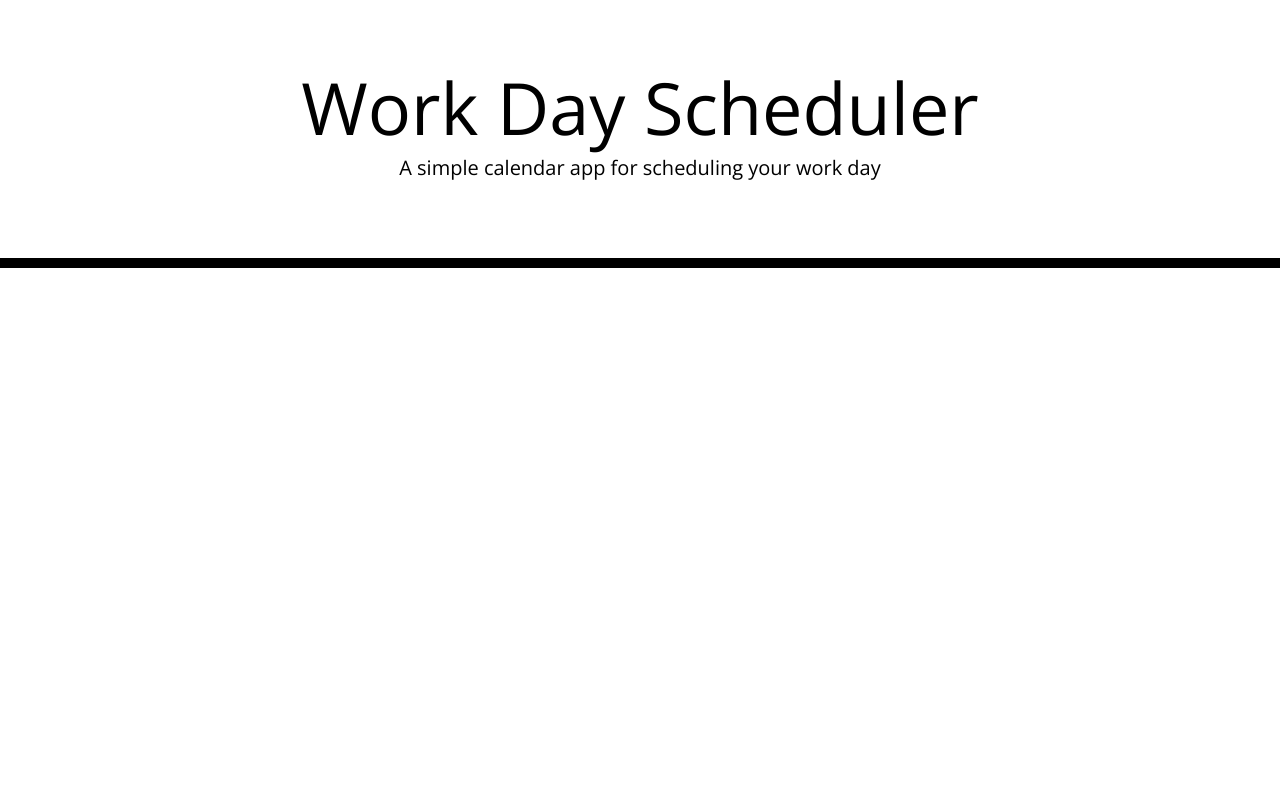
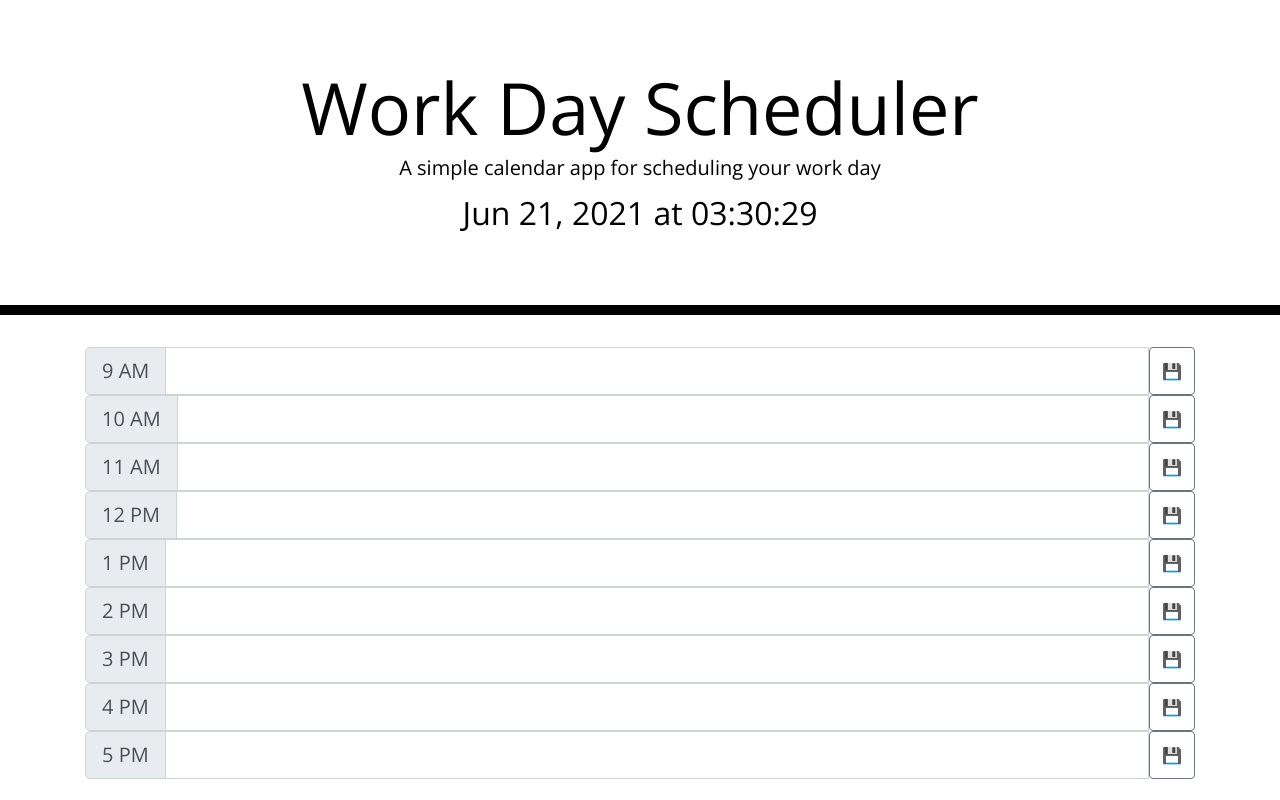
Before and after one commit to LRumgay/Work-Schedule-BCS, a plain HTML site: page index.html in a window 1280 px wide. Drawn offline with nearby package versions, Linux system fonts and the light colour scheme.

Commit message:
Finished Html elements, JS clock working

```diff
--- a/index.html
+++ b/index.html
@@ -4,6 +4,7 @@
     <meta charset="UTF-8" />
     <meta name="viewport" content="width=device-width, initial-scale=1.0" />
     <meta http-equiv="X-UA-Compatible" content="ie=edge" />
+    <title>Work Planner</title>
     <link
       rel="stylesheet"
       href="https://stackpath.bootstrapcdn.com/bootstrap/4.3.1/css/bootstrap.min.css"
@@ -19,7 +20,6 @@
       rel="stylesheet"
     />
     <link rel="stylesheet" href="style.css" />
-    <title>Work Day Scheduler</title>
   </head>
 
   <body>
@@ -27,12 +27,84 @@
       <h1 class="display-3">Work Day Scheduler</h1>
       <p class="lead">A simple calendar app for scheduling your work day</p>
       <p id="currentDay" class="lead"></p>
+      <h2 id="now">00:00:00</h2>
     </header>
     <div class="container">
+      <div class="input-group input-group-lg">
+        <div class="input-group-prepend">
+          <span class="input-group-text" id="inputGroup-sizing-lg">9 AM</span>
+        </div>
+        <input type="text" class="form-control" aria-label="Sizing example input" aria-describedby="inputGroup-sizing-lg">
+        <button class="btn btn-outline-secondary" type="button" id="button-addon2">💾</button>
+      </div>
+
+      <div class="input-group input-group-lg">
+        <div class="input-group-prepend">
+          <span class="input-group-text" id="inputGroup-sizing-lg">10 AM</span>
+        </div>
+        <input type="text" class="form-control" aria-label="Sizing example input" aria-describedby="inputGroup-sizing-lg">
+        <button class="btn btn-outline-secondary" type="button" id="button-addon2">💾</button>
+      </div>
+
+      <div class="input-group input-group-lg">
+        <div class="input-group-prepend">
+          <span class="input-group-text" id="inputGroup-sizing-lg">11 AM</span>
+        </div>
+        <input type="text" class="form-control" aria-label="Sizing example input" aria-describedby="inputGroup-sizing-lg">
+        <button class="btn btn-outline-secondary" type="button" id="button-addon2">💾</button>
+      </div>
+
+      <div class="input-group input-group-lg">
+        <div class="input-group-prepend">
+          <span class="input-group-text" id="inputGroup-sizing-lg">12 PM</span>
+        </div>
+        <input type="text" class="form-control" aria-label="Sizing example input" aria-describedby="inputGroup-sizing-lg">
+        <button class="btn btn-outline-secondary" type="button" id="button-addon2">💾</button>
+      </div>
+
+      <div class="input-group input-group-lg">
+        <div class="input-group-prepend">
+          <span class="input-group-text" id="inputGroup-sizing-lg">1 PM</span>
+        </div>
+        <input type="text" class="form-control" aria-label="Sizing example input" aria-describedby="inputGroup-sizing-lg">
+        <button class="btn btn-outline-secondary" type="button" id="button-addon2">💾</button>
+      </div>
+
+      <div class="input-group input-group-lg">
+        <div class="input-group-prepend">
+          <span class="input-group-text" id="inputGroup-sizing-lg">2 PM</span>
+        </div>
+        <input type="text" class="form-control" aria-label="Sizing example input" aria-describedby="inputGroup-sizing-lg">
+        <button class="btn btn-outline-secondary" type="button" id="button-addon2">💾</button>
+      </div>
+
+      <div class="input-group input-group-lg">
+        <div class="input-group-prepend">
+          <span class="input-group-text" id="inputGroup-sizing-lg">3 PM</span>
+        </div>
+        <input type="text" class="form-control" aria-label="Sizing example input" aria-describedby="inputGroup-sizing-lg">
+        <button class="btn btn-outline-secondary" type="button" id="button-addon2">💾</button>
+      </div>
+
+      <div class="input-group input-group-lg">
+        <div class="input-group-prepend">
+          <span class="input-group-text" id="inputGroup-sizing-lg">4 PM</span>
+        </div>
+        <input type="text" class="form-control" aria-label="Sizing example input" aria-describedby="inputGroup-sizing-lg">
+        <button class="btn btn-outline-secondary" type="button" id="button-addon2">💾</button>
+      </div>
+
+      <div class="input-group input-group-lg">
+        <div class="input-group-prepend">
+          <span class="input-group-text" id="inputGroup-sizing-lg">5 PM</span>
+          </div>
+        <input type="text" class="form-control" aria-label="Sizing example input" aria-describedby="inputGroup-sizing-lg">
+      <button class="btn btn-outline-secondary" type="button" id="button-addon2">💾</button>
+      </div>
       <!-- Timeblocks go here -->
     </div>
-
     <script src="https://cdnjs.cloudflare.com/ajax/libs/jquery/3.2.1/jquery.min.js"></script>
     <script src="https://cdnjs.cloudflare.com/ajax/libs/moment.js/2.24.0/moment.min.js"></script>
+    <script src="./java.js"></script>
   </body>
 </html>
--- /dev/null
+++ b/java.js
@@ -0,0 +1,6 @@
+let now = moment();
+
+const currentTimeInterval = setInterval(function () {
+    now = moment();
+    $("#now").text(`${now.format('MMM DD, YYYY')} at ${now.format('HH:mm:ss')}`);
+  }, 1000);
```
